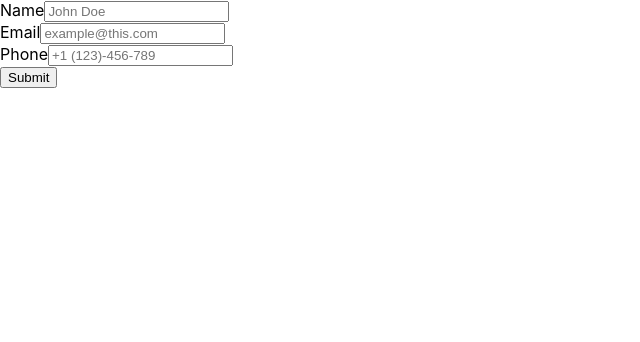
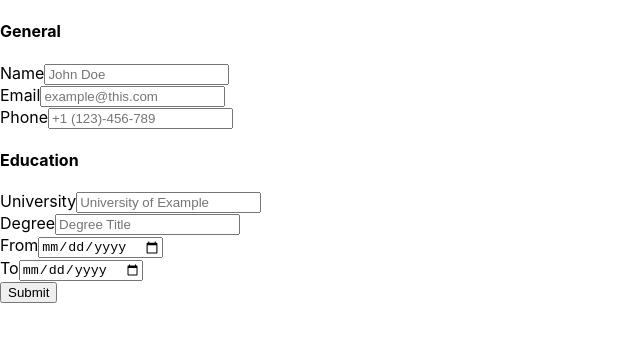
Before and after one commit to supersakana/cv_builder, a React (Create React App) app: page / in a window 1280 px wide. Shown: the top 342 px of the page, without its empty margins (0-640 px from the left). Built offline with nearby package versions, Linux system fonts and the light colour scheme.

Commit message:
added education section (university, degree, start, end)

```diff
--- a/src/components/Form.js
+++ b/src/components/Form.js
@@ -1,6 +1,8 @@
 const Form = () => {
   return (
     <form>
+      <h4>General</h4>
+
       <div>
         <label for='name'>Name</label>
         <input type='text' placeholder="John Doe" />
@@ -16,6 +18,28 @@ const Form = () => {
         <input type='phone' placeholder='+1 (123)-456-789' />
       </div>
 
+      <h4>Education</h4>
+
+      <div>
+        <label for='university'>University</label>
+        <input type='text' placeholder='University of Example' />
+      </div>
+
+      <div>
+        <label for='degree'>Degree</label>
+        <input type='text' placeholder='Degree Title' />
+      </div>
+
+      <div>
+        <label for='from'>From</label>
+        <input type='date' />
+      </div>
+
+      <div>
+        <label for='to'>To</label>
+        <input type='date' />
+      </div>
+
       <input type='submit' value='Submit' />
     </form>
   )
```
